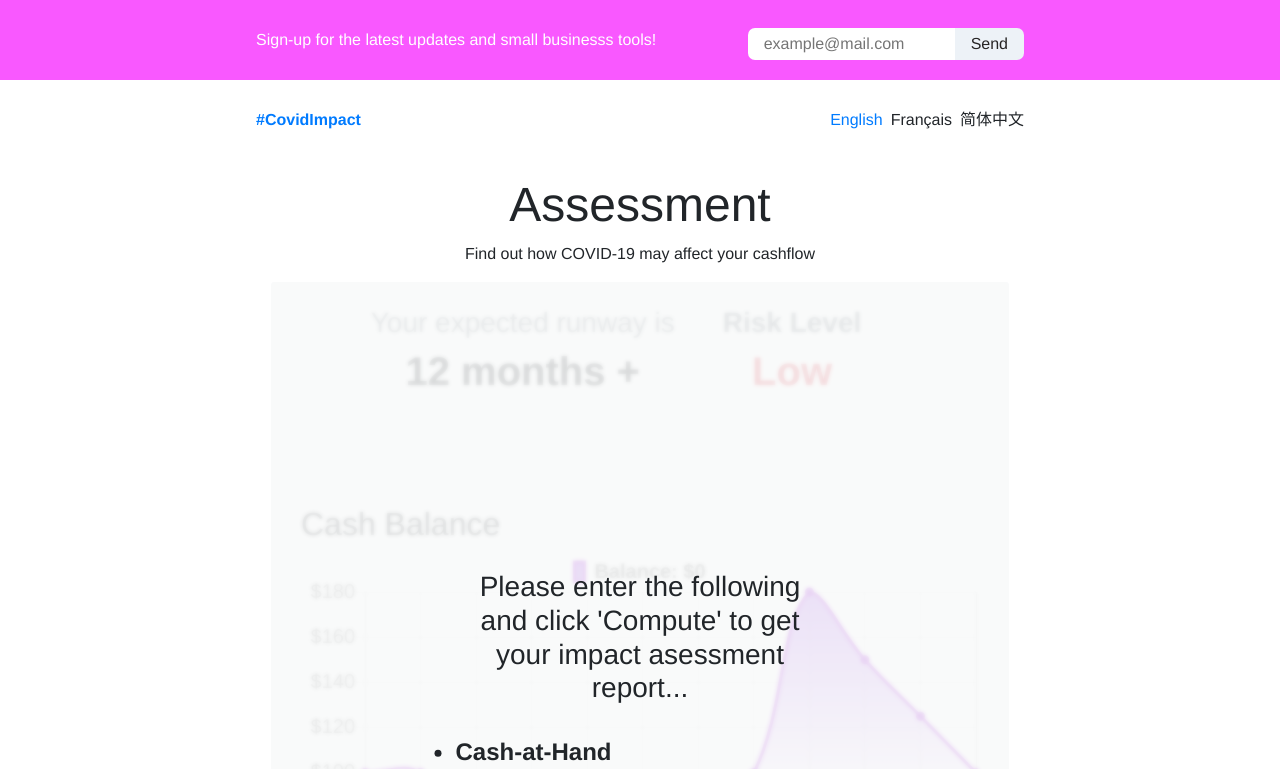
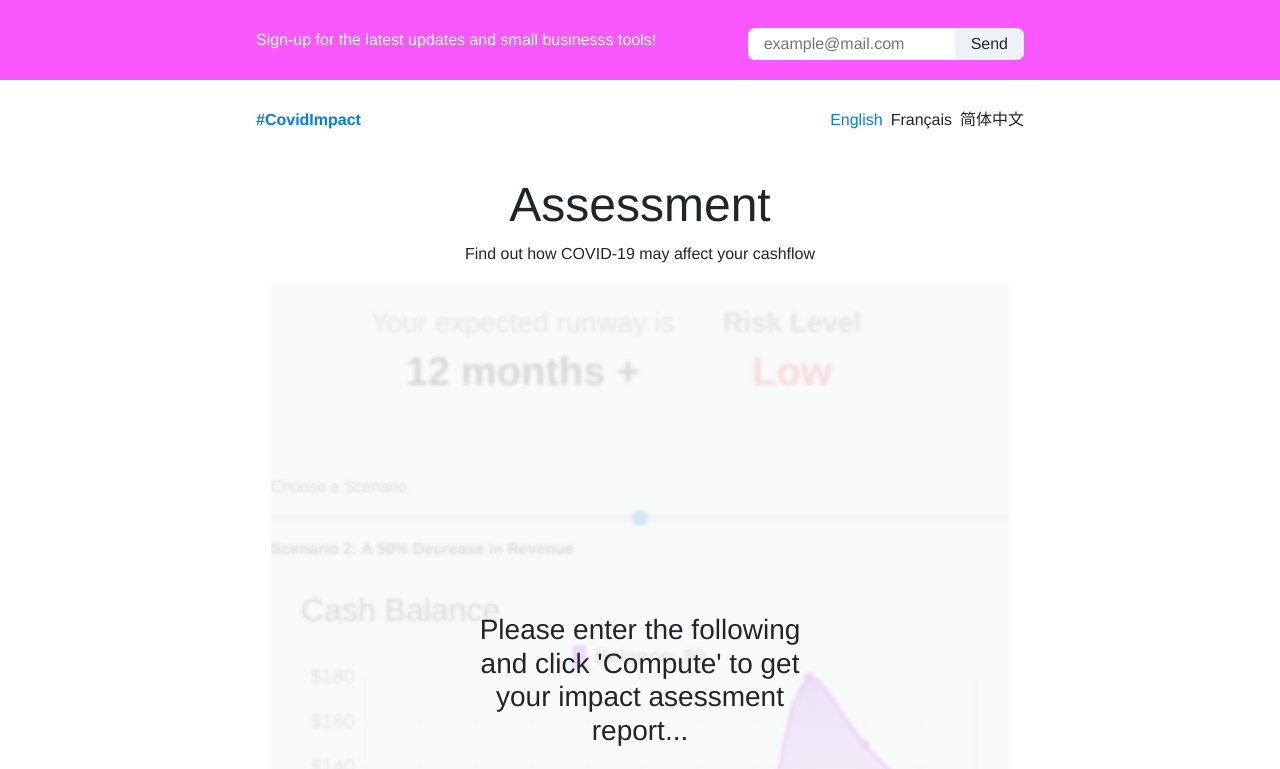
Before and after one commit to COVIDImpact/CovidImpact, a Vue app in the folder app/: page /assessment in a window 1280 px wide. Shown: the top 769 px of the page. Built offline with nearby package versions, Linux system fonts and the light colour scheme.

Commit message:
added a potential slider for the scenarios

```diff
--- a/app/src/components/Analytics.vue
+++ b/app/src/components/Analytics.vue
@@ -106,6 +106,17 @@
           </div>
         </div>
       </div>
+      <div>
+        <label for="range-1">Choose a Scenario</label>
+        <b-form-input
+          id="range-1"
+          v-model="scenario"
+          type="range"
+          min="0"
+          max="2"
+        ></b-form-input>
+        <b>{{ scenarios[scenario] }} </b>
+      </div>
       <b-card class="ana-graph-card medium-shadow bcard styled-con">
         <h2 class="text-black float-left">Cash Balance</h2>
         <div class="text-center">
@@ -203,6 +214,11 @@ export default {
       monthlyRunway: 12,
       riskLevel: "Low",
       datacollection: null,
+      scenarios: [
+        "Scenario 1: A 25% Decrease in Revenue",
+        "Scenario 2: A 50% Decrease in Revenue",
+        "Scenario 3: A 100% Decrease in Revenue"
+      ],
       currentBalance: "",
       burnRate: "",
       monthlyRevenue: "",
@@ -230,7 +246,7 @@ export default {
           ]
         }
       },
-      selectedScenario: "Short",
+      scenario: 1,
       showChart: "loading",
       show: true,
       balanceData: [100, 125, 150, 180, 100, 80, 50, 50, 40, 70, 100, 100],
```
